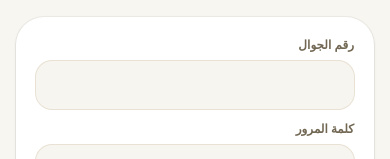
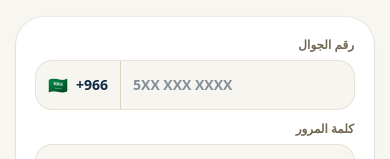
Before and after one commit to hajrix01-star/taqfeelah, a Next.js app: page /app in a window 390 px wide. Shown: the part 311-470 px from the top of the page. Built offline with nearby package versions, Linux system fonts and the light colour scheme; no server answers; a web font is replaced by a local one.

Commit message:
feat(auth): add Saudi phone field with flag on login screens
Unify owner and employee login phone inputs with a fixed +966 prefix,
Saudi flag, and automatic normalization from 05/966 pasted formats to
the national 5XXXXXXXX pattern expected by the server.

```diff
--- a/src/components/prototype-runtime/prototype-runtime-copy.js
+++ b/src/components/prototype-runtime/prototype-runtime-copy.js
@@ -364,7 +364,7 @@ const copy = {
     loginTitle: "ادخل إلى تقفيلة",
     loginSubtitle: "تابع تقفيلة محلك من جوالك ببساطة",
     mobileNumber: "رقم الجوال",
-    mobileHint: "سيصلك رمز تحقق على رقم الجوال",
+    mobileHint: "سيصلك رمز تحقق على رقم الجوال — يمكنك إدخال 05 أو 5",
     sendCode: "إرسال رمز التحقق",
     verificationCode: "رمز التحقق",
     codeSentTo: "تم إرسال رمز التحقق إلى",
@@ -867,7 +867,7 @@ const copy = {
     loginTitle: "Sign in to Taqfeelah",
     loginSubtitle: "Track your shop closeout simply from your phone",
     mobileNumber: "Mobile number",
-    mobileHint: "A verification code will be sent to your phone",
+    mobileHint: "A verification code will be sent — enter 05 or 5 format",
     sendCode: "Send verification code",
     verificationCode: "Verification code",
     codeSentTo: "Verification code sent to",
--- /dev/null
+++ b/src/core/phone/AppLoginPhoneField.tsx
@@ -0,0 +1,27 @@
+"use client";
+
+import { LoginPhoneFields } from "@/core/phone/LoginPhoneFields";
+
+type AppLoginPhoneFieldProps = {
+  value: string;
+  onChange: (nextValue: string) => void;
+  disabled?: boolean;
+  className?: string;
+};
+
+export function AppLoginPhoneField({
+  value,
+  onChange,
+  disabled = false,
+  className = "",
+}: AppLoginPhoneFieldProps) {
+  return (
+    <LoginPhoneFields
+      value={value}
+      onChange={onChange}
+      disabled={disabled}
+      variant="app"
+      containerClassName={`flex items-stretch overflow-hidden rounded-2xl bg-[#F7F5EF] ring-1 ring-[#E8E1D4] ${className}`.trim()}
+    />
+  );
+}
--- a/src/core/phone/LoginPhoneFields.tsx
+++ b/src/core/phone/LoginPhoneFields.tsx
@@ -1,6 +1,11 @@
 "use client";
 
-import { composeLoginPhone, DEFAULT_DIAL_CODE, splitLoginPhone } from "@/core/phone/split-login-phone";
+import {
+  composeLoginPhone,
+  DEFAULT_DIAL_CODE,
+  sanitizeNationalPhoneInput,
+  splitLoginPhone,
+} from "@/core/phone/split-login-phone";
 
 type LoginPhoneFieldsProps = {
   value: string;
@@ -12,7 +17,23 @@ type LoginPhoneFieldsProps = {
   dialClassName?: string;
   nationalClassName?: string;
   containerClassName?: string;
+  /** App login screens: fixed +966 with Saudi flag and shared styling. */
+  variant?: "admin" | "app";
+  lockDialCode?: boolean;
 };
+
+const APP_DIAL_CLASS = "flex shrink-0 items-center gap-2 border-r border-[#DDD3C0] px-3 py-3.5 text-sm font-black text-[#112A46]";
+const APP_NATIONAL_CLASS = "min-w-0 flex-1 bg-transparent px-3 py-3.5 text-sm font-black outline-none";
+const ADMIN_DIAL_CLASS = "w-24 rounded-lg border border-[var(--admin-border)] bg-[var(--admin-surface)] px-3 py-2 text-sm";
+const ADMIN_NATIONAL_CLASS = "min-w-0 flex-1 rounded-lg border border-[var(--admin-border)] bg-[var(--admin-surface)] px-3 py-2 text-sm";
+
+function SaudiFlag({ className = "text-base leading-none" }: { className?: string }) {
+  return (
+    <span className={className} aria-hidden="true" role="img">
+      🇸🇦
+    </span>
+  );
+}
 
 export function LoginPhoneFields({
   value,
@@ -20,14 +41,22 @@ export function LoginPhoneFields({
   dialCode,
   onDialCodeChange,
   disabled = false,
-  nationalPlaceholder = "5xxxxxxxx",
-  dialClassName = "w-24 rounded-lg border border-[var(--admin-border)] bg-[var(--admin-surface)] px-3 py-2 text-sm",
-  nationalClassName = "min-w-0 flex-1 rounded-lg border border-[var(--admin-border)] bg-[var(--admin-surface)] px-3 py-2 text-sm",
-  containerClassName = "flex gap-2",
+  nationalPlaceholder,
+  dialClassName,
+  nationalClassName,
+  containerClassName,
+  variant = "admin",
+  lockDialCode: lockDialCodeProp,
 }: LoginPhoneFieldsProps) {
+  const isAppVariant = variant === "app";
   const split = splitLoginPhone(value);
   const resolvedDialCode = dialCode ?? split.dialCode ?? DEFAULT_DIAL_CODE;
   const nationalNumber = split.nationalNumber;
+  const lockDialCode = lockDialCodeProp ?? isAppVariant;
+  const resolvedNationalPlaceholder = nationalPlaceholder ?? (isAppVariant ? "5XX XXX XXXX" : "5xxxxxxxx");
+  const resolvedContainerClassName = containerClassName ?? (isAppVariant ? "" : "flex gap-2");
+  const resolvedDialClassName = dialClassName ?? (isAppVariant ? APP_DIAL_CLASS : ADMIN_DIAL_CLASS);
+  const resolvedNationalClassName = nationalClassName ?? (isAppVariant ? APP_NATIONAL_CLASS : ADMIN_NATIONAL_CLASS);
 
   function handleDialChange(nextDial: string) {
     onDialCodeChange?.(nextDial);
@@ -35,19 +64,27 @@ export function LoginPhoneFields({
   }
 
   function handleNationalChange(nextNational: string) {
-    onChange(composeLoginPhone(resolvedDialCode, nextNational));
+    const sanitized = sanitizeNationalPhoneInput(nextNational, resolvedDialCode);
+    onChange(composeLoginPhone(resolvedDialCode, sanitized));
   }
 
   return (
-    <div className={containerClassName}>
+    <div dir="ltr" className={resolvedContainerClassName}>
+      {lockDialCode ? (
+        <div className={resolvedDialClassName}>
+          {isAppVariant ? <SaudiFlag /> : null}
+          <span>{resolvedDialCode}</span>
+        </div>
+      ) : (
         <input
           dir="ltr"
           value={resolvedDialCode}
           onChange={(event) => handleDialChange(event.target.value)}
           disabled={disabled}
           aria-label="Country dial code"
-        className={dialClassName}
+          className={resolvedDialClassName}
         />
+      )}
       <input
         dir="ltr"
         inputMode="tel"
@@ -55,8 +92,9 @@ export function LoginPhoneFields({
         value={nationalNumber}
         onChange={(event) => handleNationalChange(event.target.value)}
         disabled={disabled}
-        placeholder={nationalPlaceholder}
-        className={nationalClassName}
+        placeholder={resolvedNationalPlaceholder}
+        aria-label="Mobile number"
+        className={resolvedNationalClassName}
       />
     </div>
   );
--- a/src/core/phone/split-login-phone.ts
+++ b/src/core/phone/split-login-phone.ts
@@ -36,13 +36,29 @@ export function splitLoginPhone(raw: string | null | undefined): SplitLoginPhone
   };
 }
 
+/** Strip formatting and convert common Saudi local prefixes (05…) to national 5… */
+export function sanitizeNationalPhoneInput(
+  raw: string,
+  dialCode: string = DEFAULT_DIAL_CODE,
+): string {
+  let digits = raw.replace(/\D/g, "");
+  if (!digits) return "";
+
+  if (dialCode === DEFAULT_DIAL_CODE && digits.startsWith("966")) {
+    digits = digits.slice(3);
+  }
+  if (digits.startsWith("0")) {
+    digits = digits.slice(1);
+  }
+
+  const maxLength = dialCode === DEFAULT_DIAL_CODE ? 9 : 15;
+  return digits.slice(0, maxLength);
+}
+
 export function composeLoginPhone(dialCode: string, nationalNumber: string): string {
   const code = dialCode.trim() || DEFAULT_DIAL_CODE;
-  let digits = nationalNumber.replace(/\D/g, "");
+  const digits = sanitizeNationalPhoneInput(nationalNumber, code);
   if (!digits) return "";
-  if (code === DEFAULT_DIAL_CODE && digits.startsWith("0")) {
-    digits = digits.slice(1);
-  }
   return normalizeLoginPhone(`${code}${digits}`);
 }
 
--- a/src/features/auth/client/auth-gate/OwnerLoginScreen.jsx
+++ b/src/features/auth/client/auth-gate/OwnerLoginScreen.jsx
@@ -2,7 +2,6 @@
 
 import Link from "next/link";
 import { motion } from "framer-motion";
-import { Smartphone } from "lucide-react";
 import { PROTOTYPE_BUILD_STAMP } from "@/prototype-build-stamp.mjs";
 import LanHintBanner from "@/features/demo/LanHintBanner";
 import { ReleaseVersionLine } from "@/release/ReleaseVersionLine";
@@ -10,6 +9,8 @@ import { useOwnerLoginForm } from "@/features/auth/client/auth-gate/use-owner-lo
 import { text } from "@/components/prototype-runtime/prototype-runtime-demo-data";
 import { APP_IN_PRODUCTION_MODE } from "@/components/prototype-runtime/prototype-runtime-boot";
 import { LanguageSwitch, Logo } from "@/components/prototype-runtime/prototype-runtime-chrome";
+import { AppLoginPhoneField } from "@/core/phone/AppLoginPhoneField";
+import { formatLoginPhoneForDisplay } from "@/core/phone/split-login-phone";
 
 export function LoginScreen({ lang, setLang, onOwnerLogin, onEmployeePortal }) {
   const form = useOwnerLoginForm({ lang, onOwnerLogin });
@@ -33,24 +34,14 @@ export function LoginScreen({ lang, setLang, onOwnerLogin, onEmployeePortal }) {
           form.stage === "phone" ? (
             <>
               <p className="mb-2 text-xs font-bold text-[#716753]">{text(lang, "mobileNumber")}</p>
-              <div dir="ltr" className="flex items-center gap-3 rounded-2xl bg-[#F7F5EF] px-4 py-4 ring-1 ring-[#E8E1D4]">
-                <Smartphone className="h-5 w-5 text-[#B99844]" />
-                <span className="border-r border-[#DDD3C0] pr-3 text-sm font-black text-[#112A46]">+966</span>
-                <input
-                  value={form.phone}
-                  inputMode="numeric"
-                  pattern="[0-9]*"
-                  onChange={(event) => form.setPhone(event.target.value.replace(/\D/g, ""))}
-                  className="min-w-0 flex-1 bg-transparent text-sm font-black outline-none"
-                />
-              </div>
+              <AppLoginPhoneField value={form.phone} onChange={form.setPhone} />
               <p className="mt-2 text-taq-meta font-bold text-[#827762]">{text(lang, "mobileHint")}</p>
               <button type="button" onClick={() => { form.setStage("code"); form.setError(""); }} className="mt-5 w-full rounded-2xl bg-[#112A46] py-4 text-sm font-black text-white">{text(lang, "sendCode")}</button>
             </>
           ) : (
             <>
               <p className="text-xs font-bold text-[#716753]">{text(lang, "verificationCode")}</p>
-              <p className="mt-2 text-taq-meta font-bold text-[#827762]">{text(lang, "codeSentTo")} <span dir="ltr" className="text-[#112A46]">+966 {form.phone}</span></p>
+              <p className="mt-2 text-taq-meta font-bold text-[#827762]">{text(lang, "codeSentTo")} <span dir="ltr" className="text-[#112A46]">{formatLoginPhoneForDisplay(form.phone) || `+966 ${form.phone}`}</span></p>
               <input
                 dir="ltr"
                 inputMode="numeric"
@@ -69,7 +60,7 @@ export function LoginScreen({ lang, setLang, onOwnerLogin, onEmployeePortal }) {
           <>
             <p className="mb-2 text-xs font-bold text-[#716753]">{APP_IN_PRODUCTION_MODE ? text(lang, "mobileNumber") : text(lang, "username")}</p>
             {APP_IN_PRODUCTION_MODE ? (
-              <input dir="ltr" inputMode="tel" value={form.ownerPhone} onChange={(event) => form.setOwnerPhone(event.target.value)} autoComplete="tel" className="mb-3 w-full rounded-2xl bg-[#F7F5EF] px-4 py-3.5 text-sm font-black outline-none ring-1 ring-[#E8E1D4]" />
+              <AppLoginPhoneField value={form.ownerPhone} onChange={form.setOwnerPhone} className="mb-3" />
             ) : (
               <input dir="ltr" value={form.username} onChange={(event) => form.setUsername(event.target.value)} autoComplete="username" className="mb-3 w-full rounded-2xl bg-[#F7F5EF] px-4 py-3.5 text-sm font-black outline-none ring-1 ring-[#E8E1D4]" />
             )}
```
Also changed, not shown: src/features/auth/client/auth-gate/EmployeeLoginScreen.jsx (+2 -7 lines), 1 other file (tests, documents, lock files or other folders). Lines whose indentation alone changed are shown as unchanged.
